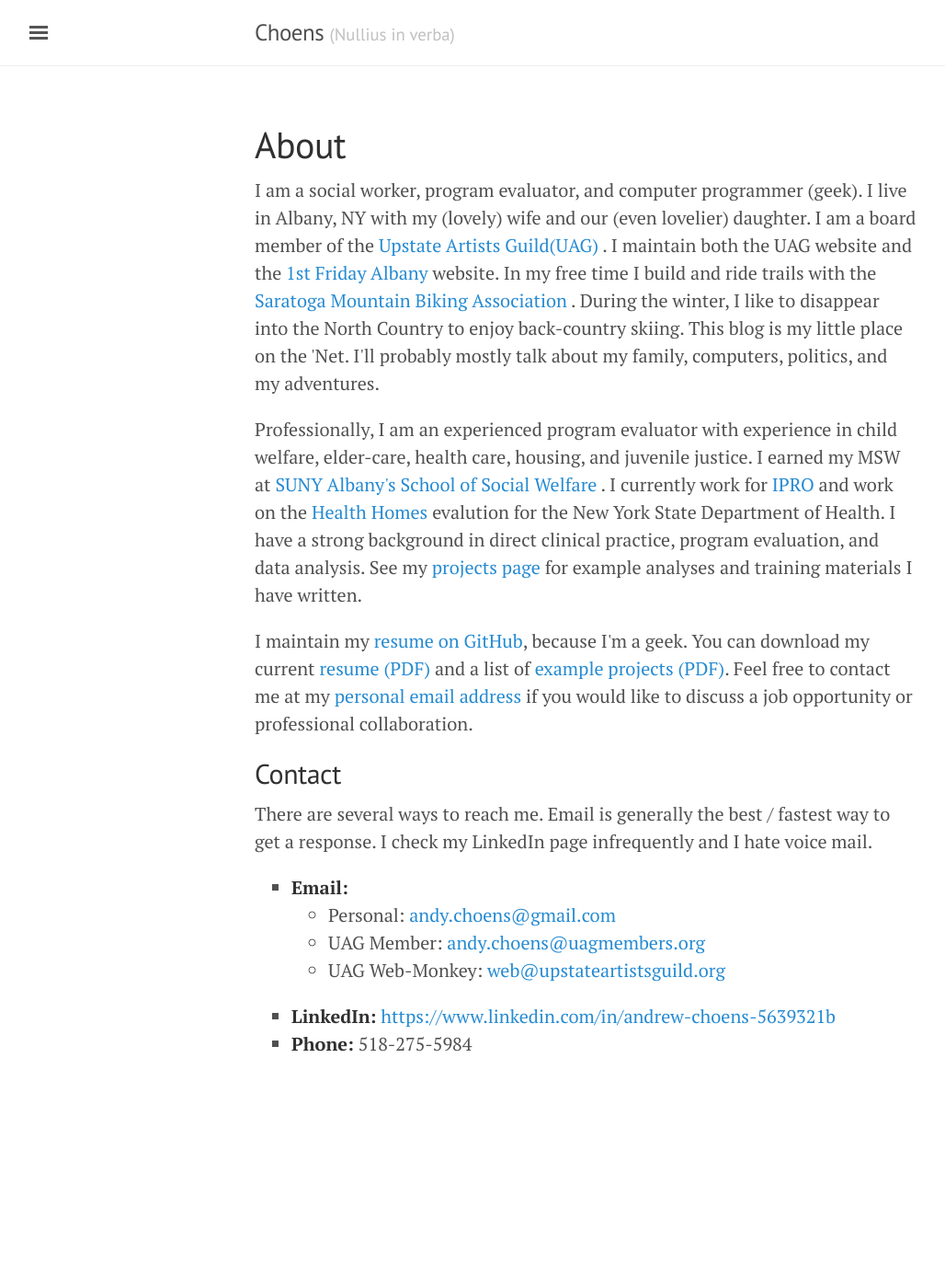
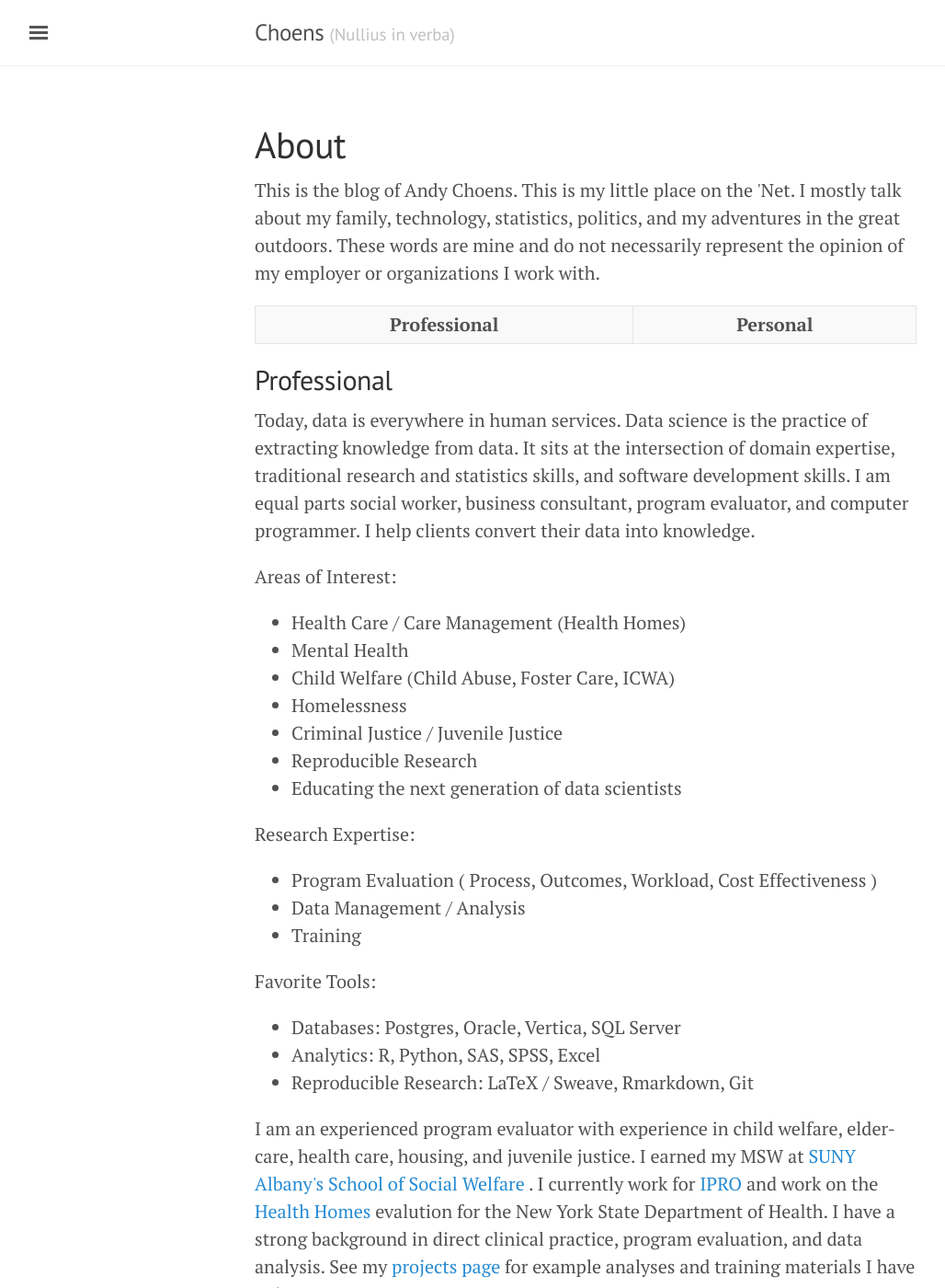
Before and after one commit to Choens/choens.github.io, a Jekyll site: the page built from about/index.html, in a window 1280 px wide and 1400 px high. Shown: the whole window at 92% size, without its empty margins (3-1031 px from the left). Built offline with Jekyll 4.4.1, drawn with Linux system fonts in a browser that asks for light colours; some of the changed text lies outside the part shown.

Commit message:
Big update/improvement to my personal information.
 Changes to be committed:
	modified:	about/index.html
	new file:	about/projects/index.md
	new file:	about/resume/index.md

 Changes not staged for commit:
	modified:	Gemfile.lock
	modified:	Rakefile

```diff
--- a/about/index.html
+++ b/about/index.html
@@ -5,23 +5,63 @@ title: "About"
 
 <article>
     <p>
-        I am a social worker, program evaluator, and computer
-        programmer (geek). I live in Albany, NY with my (lovely) wife
-        and our (even lovelier) daughter. I am a board member of the
-        <a href="http://upstateartistsguild.org/" target="_blank">
-            Upstate Artists Guild(UAG)
-        </a>. I maintain both the UAG website and the <a href="http://1stfridayalbany.org/" target="_blank">1st Friday Albany</a> website. In my free time I build and ride trails with the
-        <a href="http://saratogamtb.org/" target="_blank">
-            Saratoga Mountain Biking Association
-        </a>. During the winter, I like to disappear into the North
-        Country to enjoy back-country skiing. This blog is my little
-        place on the 'Net. I'll probably mostly talk about my family,
-        computers, politics, and my adventures.
+        This is the blog of Andy Choens. This is my little place on
+        the 'Net. I mostly talk about my family, technology,
+        statistics, politics, and my adventures in the great
+        outdoors. These words are mine and do not necessarily
+        represent the opinion of my employer or organizations I work
+        with.
+    </p>
+    <table>
+        <tr>
+            <th>Professional</th>
+            <th>Personal</th>
+        </tr>
+    </table>
+
+    <h2>Professional</h2>
+    <p>
+        Today, data is everywhere in human services. Data science is
+        the practice of extracting knowledge from data. It sits at the
+        intersection of domain expertise, traditional research and
+        statistics skills, and software development skills. I am equal
+        parts social worker, business consultant, program evaluator,
+        and computer programmer. I help clients convert their data
+        into knowledge.
     </p>
     <p>
-        Professionally, I am an experienced program evaluator with
-        experience in child welfare, elder-care, health care, housing,
-        and juvenile justice. I earned my MSW at
+        Areas of Interest:
+        <ul>
+            <li>Health Care / Care Management (Health Homes)</li>
+            <li>Mental Health</li>
+            <li>Child Welfare (Child Abuse, Foster Care, ICWA)</li>
+            <li>Homelessness</li>
+            <li>Criminal Justice / Juvenile Justice</li>
+            <li>Reproducible Research</li>
+            <li>Educating the next generation of data scientists</li>
+        </ul>
+    </p>
+    <p>
+        Research Expertise:
+        <ul>
+            <li>Program Evaluation ( Process, Outcomes, Workload, Cost Effectiveness )</li>
+            <li>Data Management / Analysis</li>
+            <li>Training</li>
+        </ul>
+    </p>
+    <p>
+        Favorite Tools:
+        <ul>
+            <li>Databases: Postgres, Oracle, Vertica, SQL Server</li>
+            <li>Analytics: R, Python, SAS, SPSS, Excel</li>
+            <li>Reproducible Research: LaTeX / Sweave, Rmarkdown, Git</li>
+        </ul>
+    </p>
+
+    <p>
+        I am an experienced program evaluator with experience in child
+        welfare, elder-care, health care, housing, and juvenile
+        justice. I earned my MSW at
         <a href="http://www.albany.edu/ssw/msw.php" target="_blank">
             SUNY Albany's School of Social Welfare
         </a>. I currently work for
@@ -35,13 +75,29 @@ title: "About"
         evaluation, and data analysis. See my <a href="https://github.com/Choens/projects">projects page</a> for example analyses and training materials I have written.
     </p>
     <p>
-         I maintain my <a href="https://github.com/Choens/resume" target="_blank">resume on GitHub</a>,
-        because I'm a geek. You can download my current <a href="https://github.com/Choens/resume/raw/master/Andy%20Choens%20-%20Resume.pdf" target="_blank">resume (PDF)</a> and a list of <a href="https://github.com/Choens/resume/raw/master/Andy%20Choens%20-%20Example%20Projects.pdf" target="_blank">example projects (PDF)</a>. Feel
+        I maintain my <a href="https://github.com/Choens/resume" target="_blank">resume on GitHub</a>,
+        because I'm a geek. Alternatively, you can get it from my
+        <a href="https://www.linkedin.com/in/andrew-choens-5639321b" tRGET="_blank">LinkedIn</a>
+        page, but I sometimes forget to update it. You can always
+        download my current <a href="https://github.com/Choens/resume/raw/master/Andy%20Choens%20-%20Resume.pdf" target="_blank">resume (PDF)</a> and a list of <a href="https://github.com/Choens/resume/raw/master/Andy%20Choens%20-%20Example%20Projects.pdf" target="_blank">example projects (PDF)</a>. Feel
         free to contact me at my <a href="mailto:{{ site.author.email }}">personal email address</a></li> if you would
         like to discuss a job opportunity or professional
         collaboration.
     </p>
 
+    <h2>Personal</h2>
+
+    <p>
+        I live in Albany, NY with my (lovely) wife and our (even
+        lovelier) daughter. I am a board member of the
+        <a href="http://upstateartistsguild.org/" target="_blank">
+            Upstate Artists Guild(UAG)
+        </a>. In my free time I build and ride trails with the
+        <a href="http://saratogamtb.org/" target="_blank">
+            Saratoga Mountain Biking Association
+        </a>. During the winter, I like to disappear into the North
+        Country to enjoy back-country skiing.
+    </p>
 
 
     <h2>Contact</h2>
```
Also changed, not shown: about/projects/index.md (added, +225 -0 lines), about/resume/index.md (added, +125 -0 lines).
